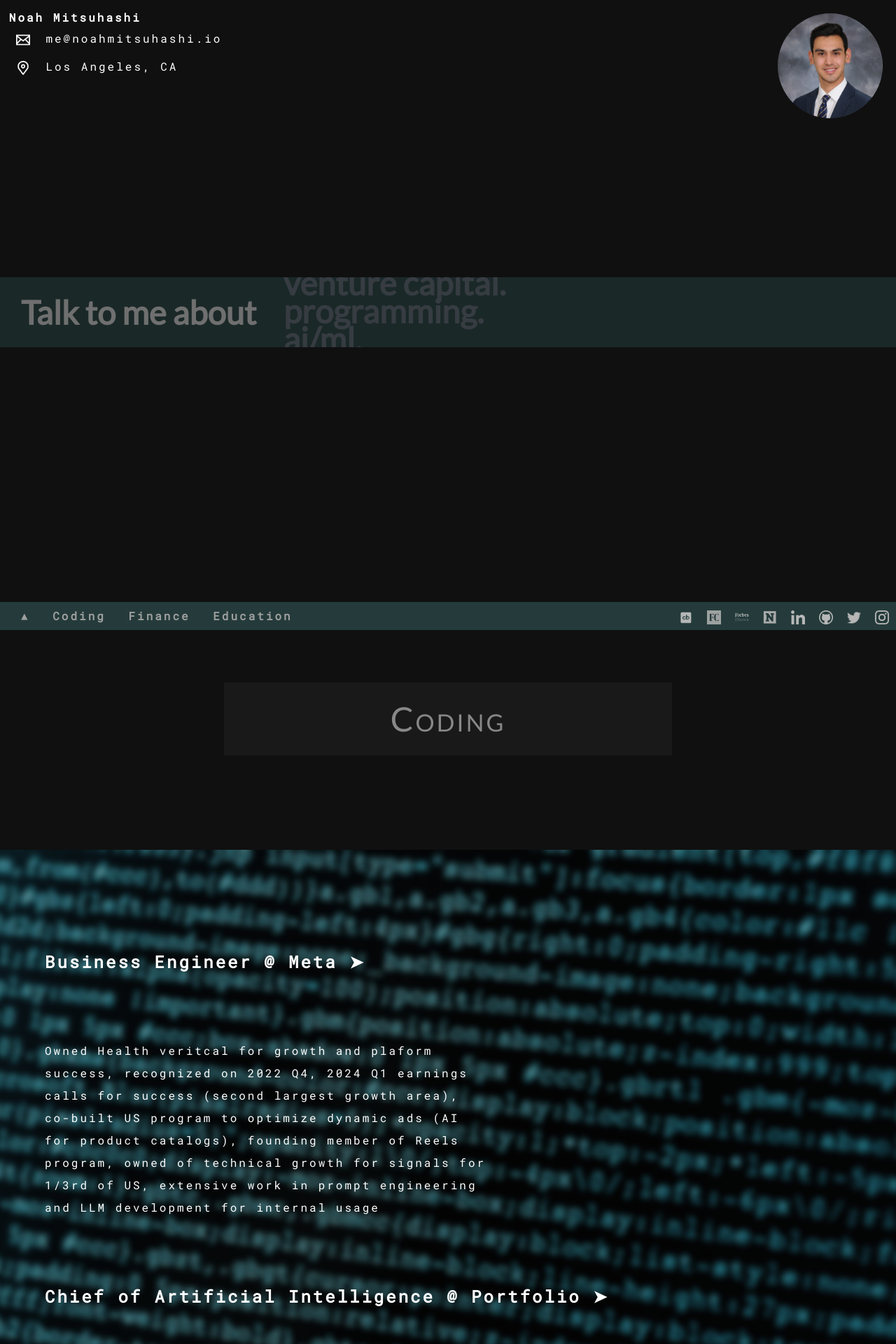
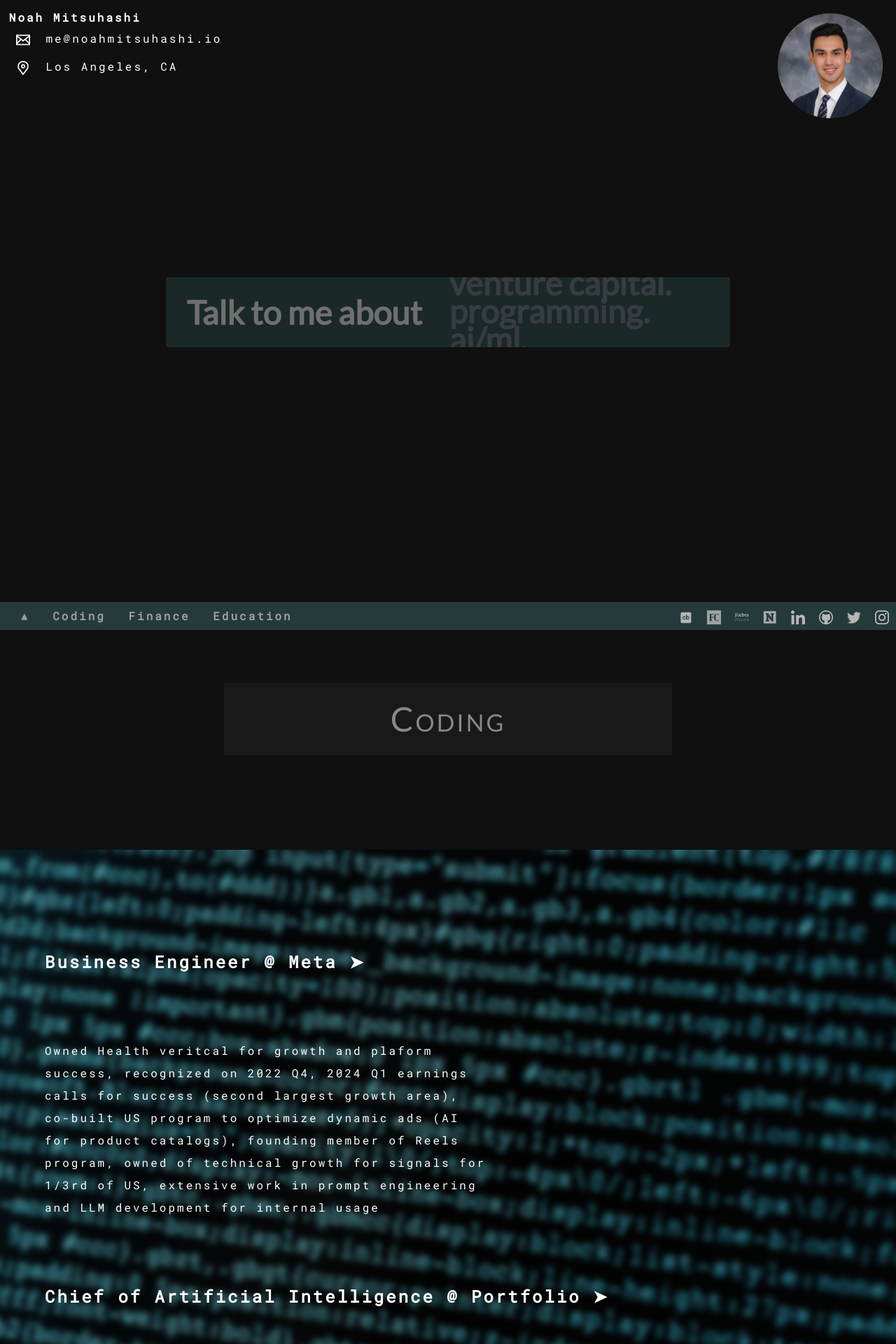
Before and after one commit to nmits/nmits.github.io, a Jekyll site: the page built from index.html, in a window 1280 px wide. Shown: the top 1920 px of the page at 70% size. Built offline with Jekyll 4.4.1, drawn with Linux system fonts in a browser that asks for light colours; nearby versions of some CDN libraries.

Commit message:
Update _layout.scss

```diff
--- a/_sass/_layout.scss
+++ b/_sass/_layout.scss
@@ -247,6 +247,7 @@ p.codeSnippet{
         color: white;
         background-color: darkslategray;
         opacity: 0.4;
+        width: min-content;
 
     &__text {
         display: inline;
```
